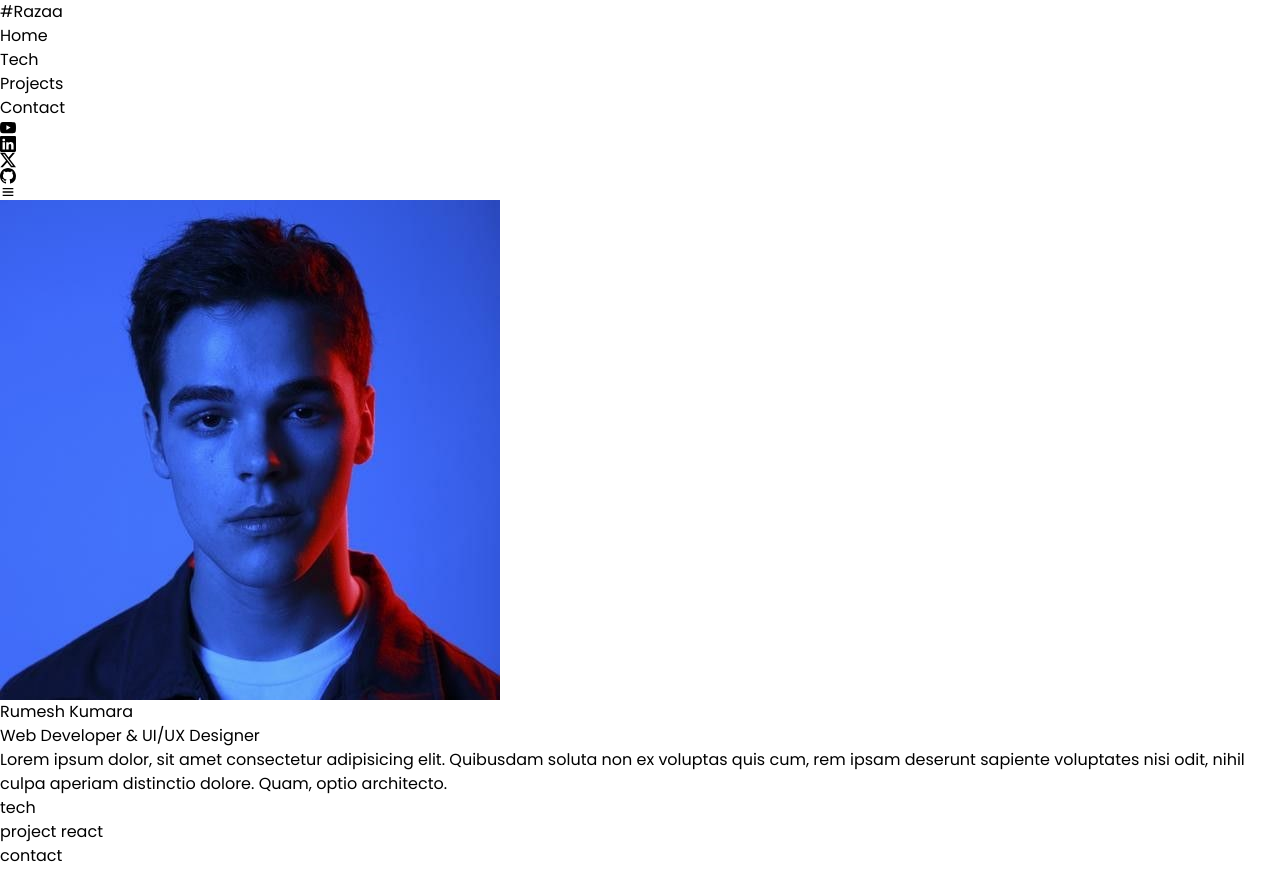
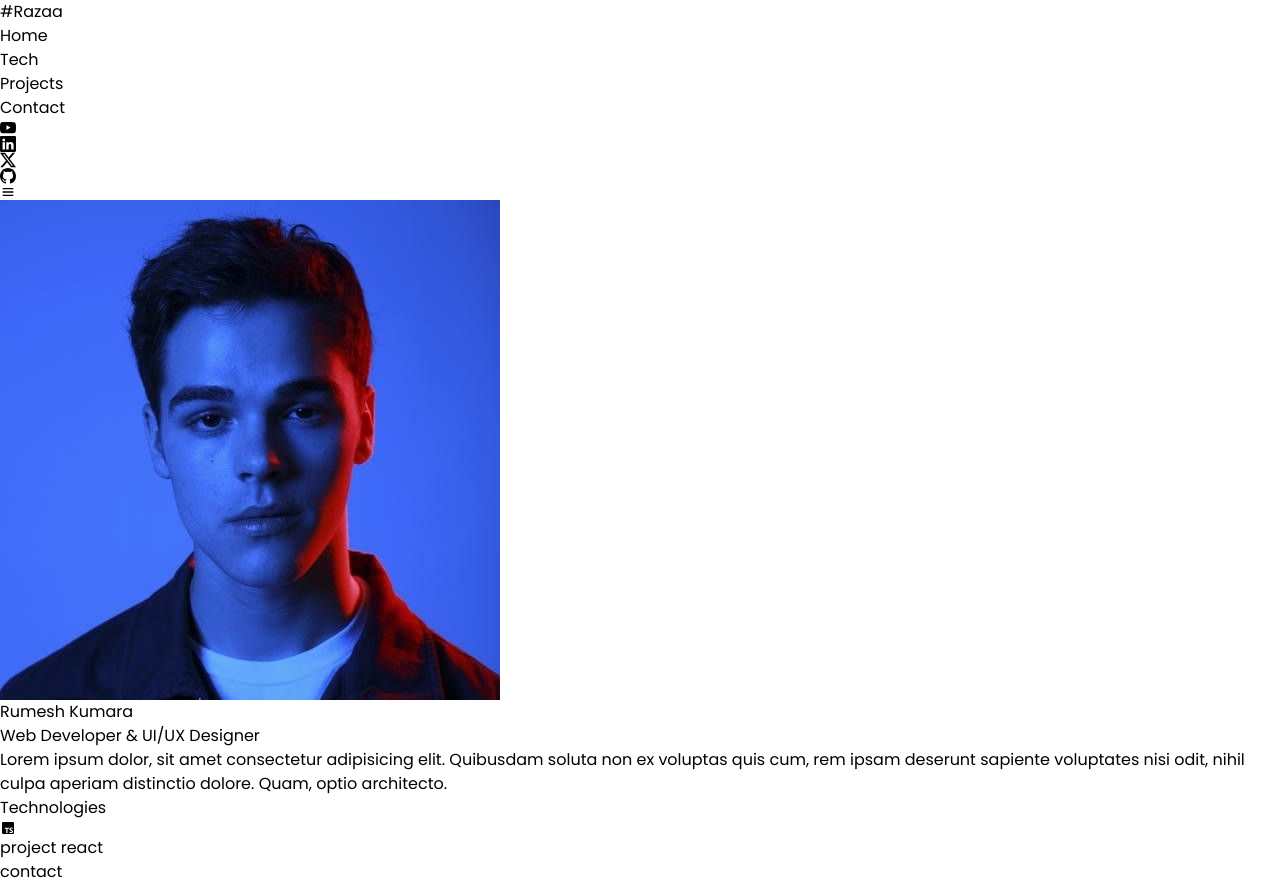
Before and after one commit to RumeshKumara/React-Portfolio-Razaa, a React (Vite) app: page / in a window 1280 px wide. Built offline with nearby package versions, Linux system fonts and the light colour scheme.

Commit message:
add technology icon

```diff
--- a/src/components/Tech.jsx
+++ b/src/components/Tech.jsx
@@ -1,9 +1,16 @@
 // import React from 'react'
+import { BiLogoTypescript } from "react-icons/bi";
 
 const Tech = () => {
   return (
-    <div>
-      tech
+    <div id="tech" className="flex min-h-[70vh] w-full flex-col items-center justify-center gap-16 md:gap-32">
+      <h1 className="text-4xl font-light text-white md:text-6xl">Technologies</h1>
+
+      <div className="flex flex-wrap items-center justify-center gap-10 p-5">
+        <div>
+          <BiLogoTypescript className="cursor-pointer text-[80px] text-sky-500 transition-all duration-300 hover:-translate-y-5 sm:text-[100px] md:text-[120px]"/>
+        </div>
+      </div>
     </div>
   )
 }
```
